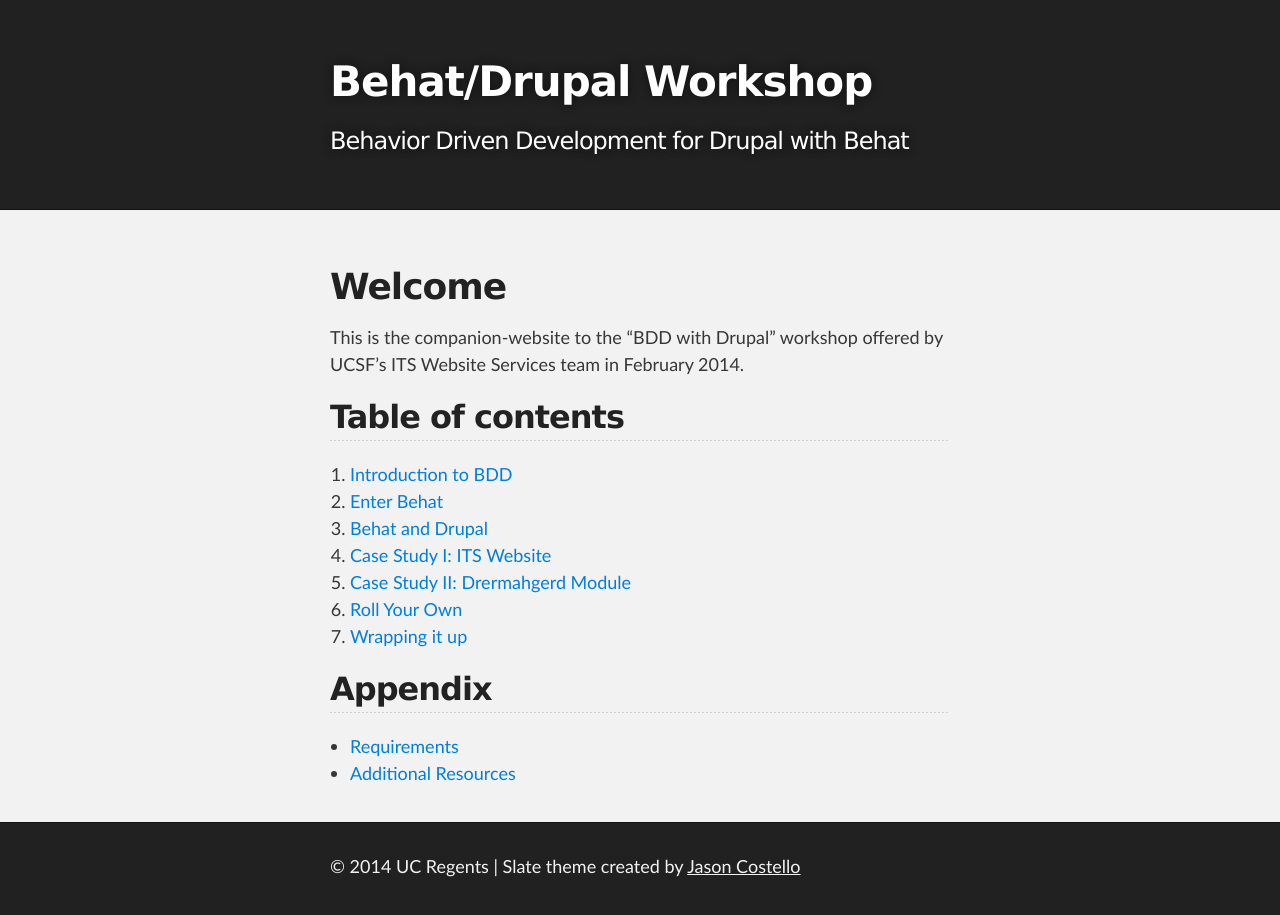
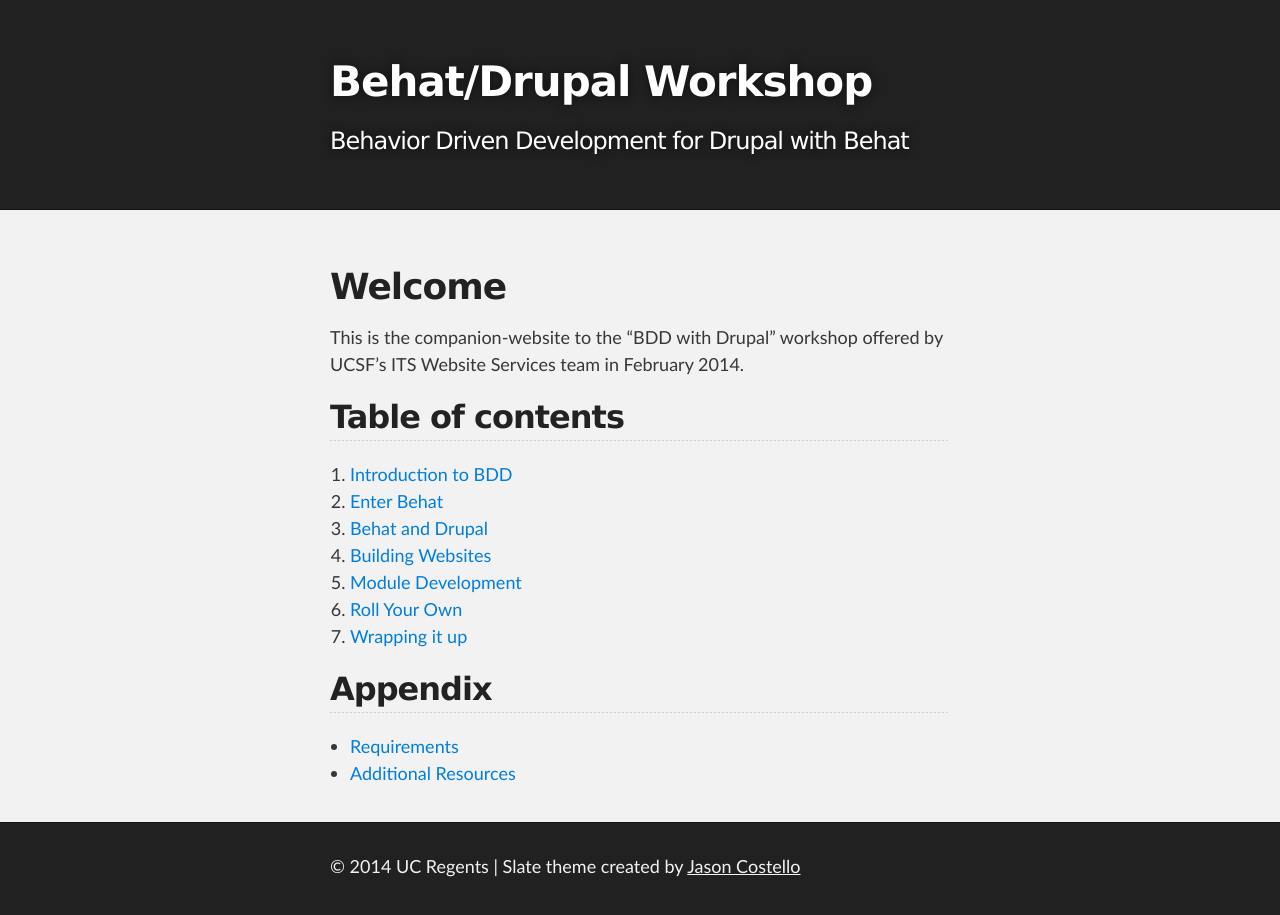
Before and after one commit to stopfstedt/behat-drupal-workshop, a Jekyll site: the page built from index.md, in a window 1280 px wide. Built offline with Jekyll 4.4.1, drawn with Linux system fonts in a browser that asks for light colours; Markdown is read by kramdown in place of the engine named in the settings.

Commit message:
updated TOC.

```diff
--- a/index.md
+++ b/index.md
@@ -11,8 +11,8 @@ This is the companion-website to the "BDD with Drupal" workshop offered by UCSF'
 1. [Introduction to BDD](introduction.html)
 2. [Enter Behat](behat.html)
 3. [Behat and Drupal](behat_and_drupal.html)
-4. [Case Study I: ITS Website](its.html)
-5. [Case Study II: Drermahgerd Module](drermahgerd.html)
+4. [Building Websites](building_websites.html)
+5. [Module Development](module_development.html)
 6. [Roll Your Own](diy.html)
 7. [Wrapping it up](le_fin.html)
 
```
